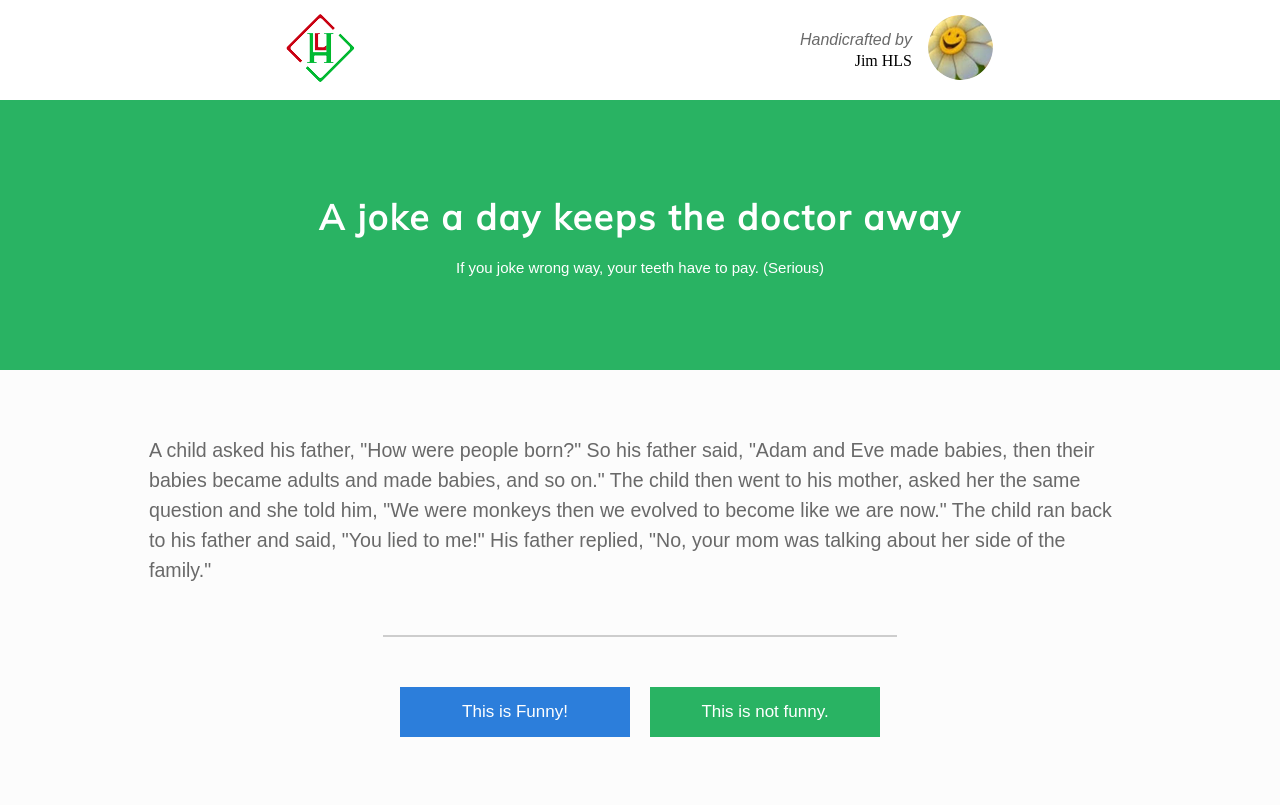
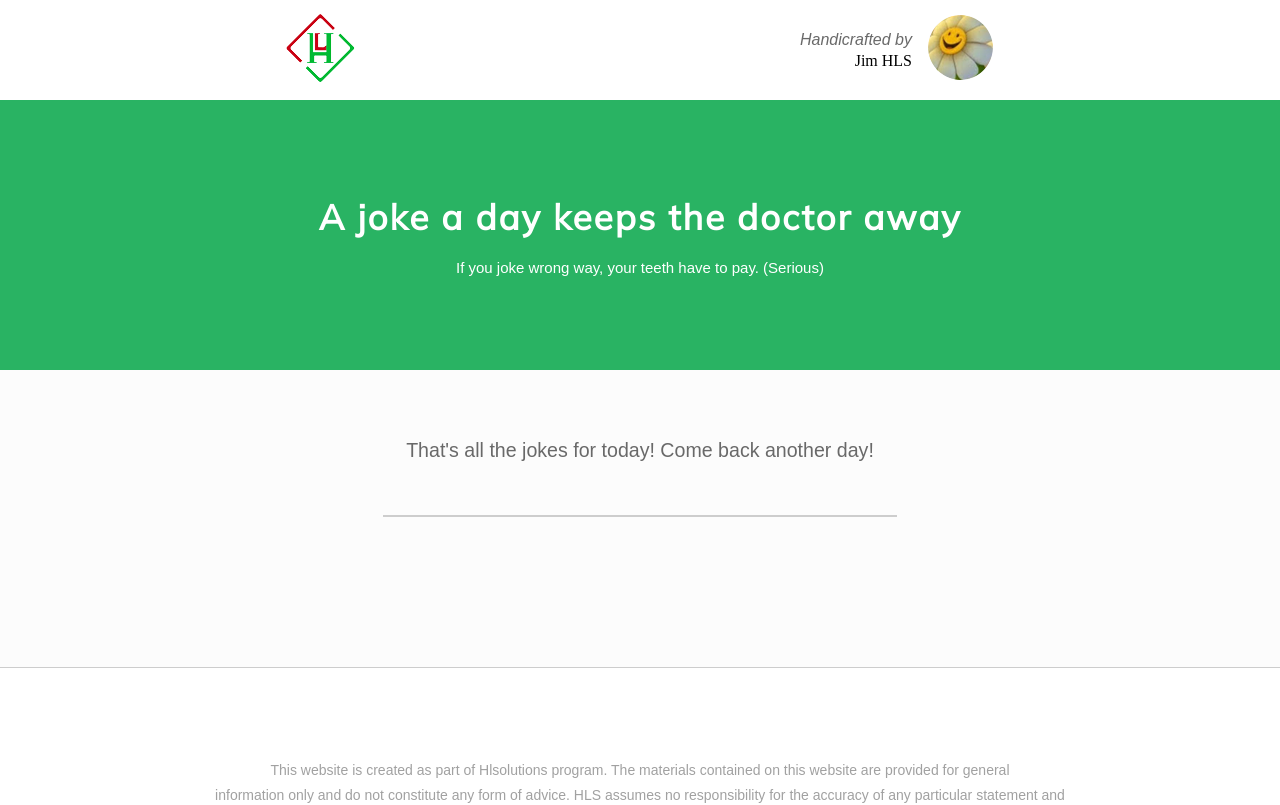
Before and after one commit to thongtt0409/ZENDS_TEST_WEBSITE, a React (Create React App) app in the folder front-end/: page / in a window 1280 px wide. Shown: the top 805 px of the page. Built offline with nearby package versions, Linux system fonts and the light colour scheme; no server answers.

Commit message:
update UI

```diff
--- a/front-end/src/components/Content.jsx
+++ b/front-end/src/components/Content.jsx
@@ -76,7 +76,7 @@ const Content = () => {
 
   return (
     <section>
-      {/* <div className="container">
+       <div className="container">
         <div className="content">
           <div className="item-1">
             <p>
@@ -108,30 +108,6 @@ const Content = () => {
             )}
           </div>
         </div>
-      </div> */}
-      <div className="container">
-        <div className="content">
-          <div className="item-1">
-            <p>
-              {next < dataTest.length
-                ? dataTest[next].content
-                : " That's all the jokes for today! Come back another day! "}
-            </p>
-          </div>
-          <hr />
-          <div className="item-2">
-            {next < dataTest.length && (
-              <>
-                <button className="btn blue" onClick={handleClickDataTest}>
-                  This is Funny!
-                </button>
-                <button className="btn green" onClick={handleClickDataTest}>
-                  This is not funny.
-                </button>
-              </>
-            )}
-          </div>
-        </div>
       </div>
     </section>
   );
```
